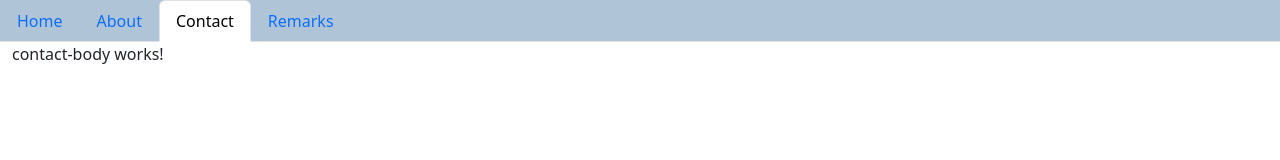
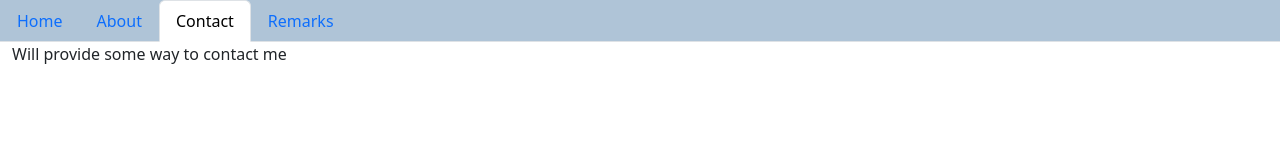
Before and after one commit to Sentinel05/WebPad, an Angular app: page /home in a window 1280 px wide. Both pictures are taken after a click on the tab "Contact". Shown: the top 160 px of the page. Built offline with nearby package versions, Linux system fonts and the light colour scheme.

Commit message:
minor changes in the contact and remarks body

```diff
--- a/src/app/contact-body/contact-body.component.html
+++ b/src/app/contact-body/contact-body.component.html
@@ -1 +1 @@
-<p>contact-body works!</p>
+<p>Will provide some way to contact me</p>
--- a/src/app/remarks-body/remarks-body.component.html
+++ b/src/app/remarks-body/remarks-body.component.html
@@ -1 +1 @@
-<p>remarks-body works!</p>
+<p>Will provide the remarks here</p>
```
Also changed, not shown: 4 other files (tests, documents, lock files or other folders).
